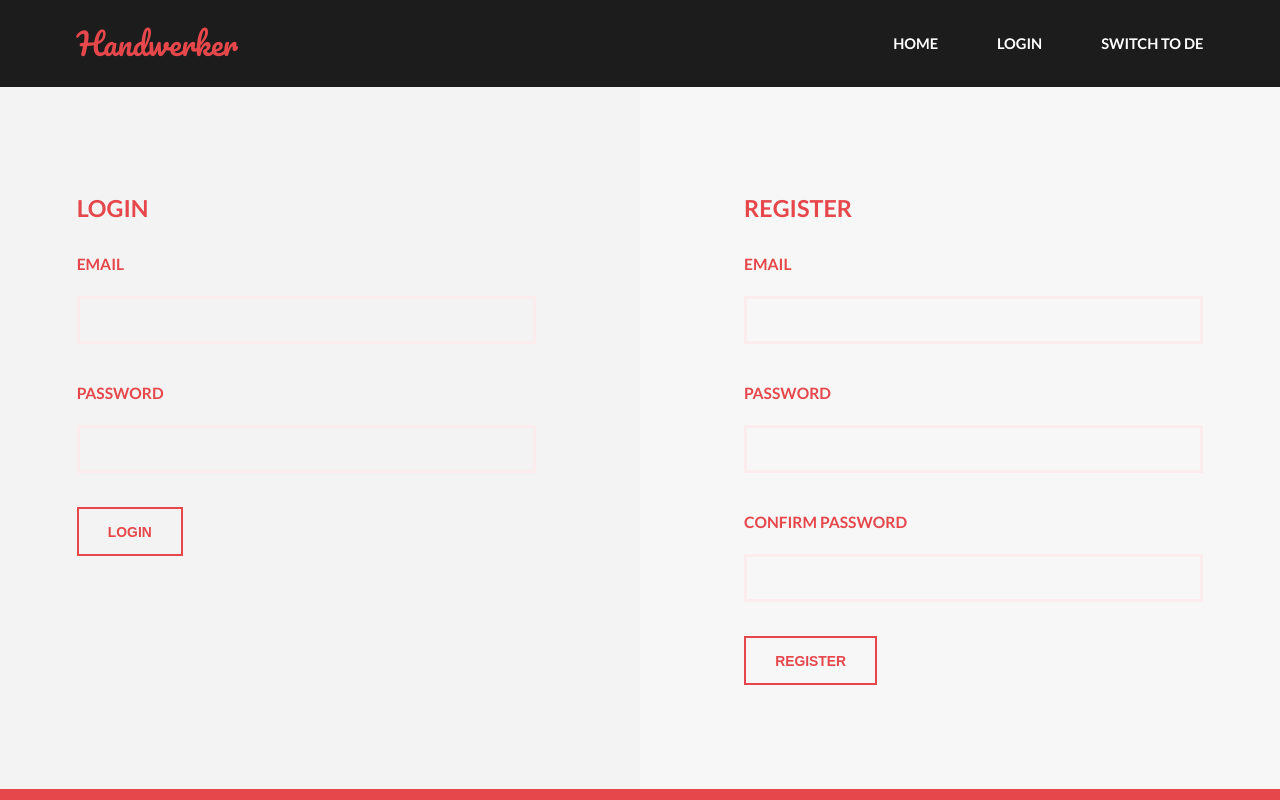
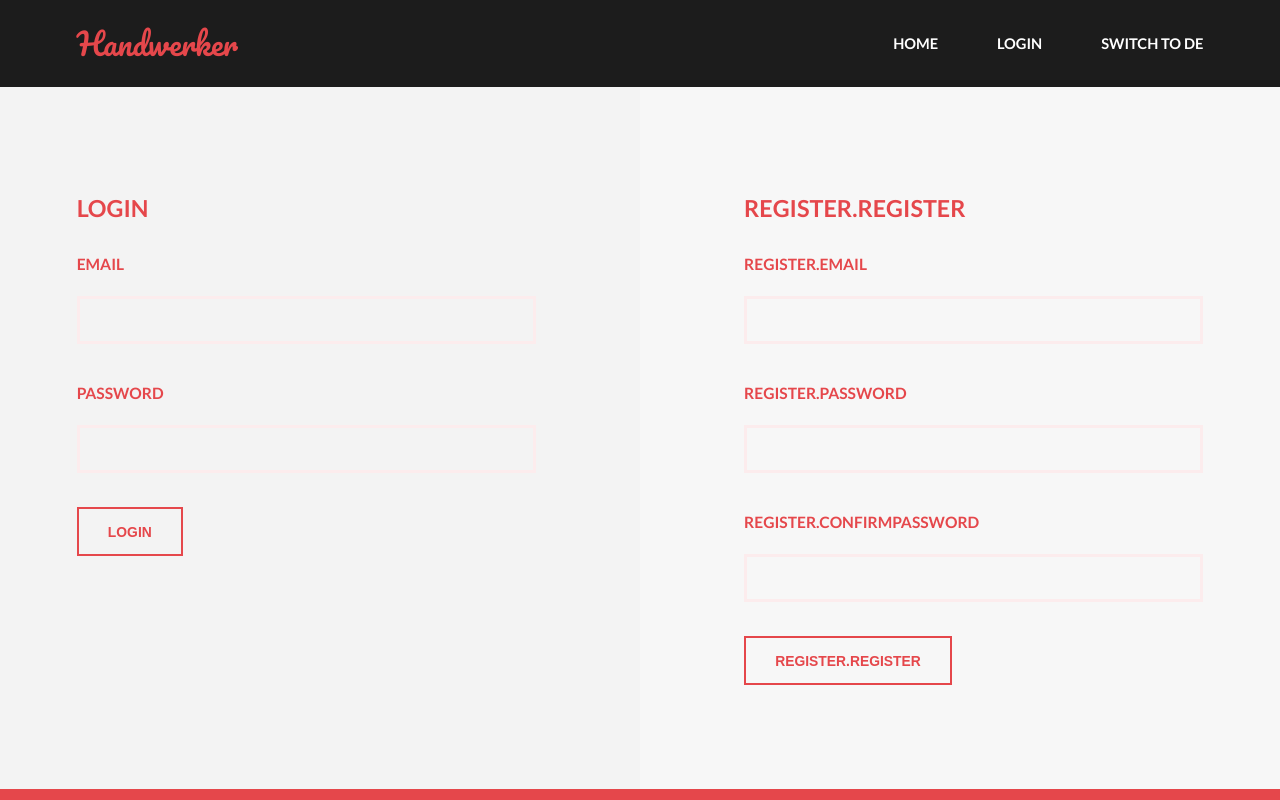
Before and after one commit to EresDev/handwerker-spa, a React (Create React App) app: page /login in a window 1280 px wide. Shown: the top 800 px of the page. Built offline with nearby package versions, Linux system fonts and the light colour scheme.

Commit message:
Translation added to register form

```diff
--- a/src/Login/RegisterForm.js
+++ b/src/Login/RegisterForm.js
@@ -1,7 +1,7 @@
 import React from 'react';
-import { Translation } from 'react-i18next';
+import { withTranslation } from 'react-i18next';
 
-export default class RegisterForm extends React.Component {
+class RegisterForm extends React.Component {
     constructor(props) {
         super(props);
         this.state = {
@@ -46,11 +46,7 @@ export default class RegisterForm extends React.Component {
                     <div id="register_form">
                         <div className="field">
                             <label htmlFor="email" className="required">
-                                <Translation>
-                                {
-                                    t => t('Email')
-                                }
-                                </Translation>
+                                {this.props.t("common:register.email")}
                             </label>
                             <input type="email" id="email" required="required"
                                    value={this.state.email}
@@ -59,7 +55,9 @@ export default class RegisterForm extends React.Component {
                         </div>
                         <div className="field">
                             <label htmlFor="password"
-                                   className="required">Password</label><input
+                                   className="required">
+                                {this.props.t("common:register.password")}
+                            </label><input
                             type="password" id="password"
                             required="required" minLength={6} maxLength={4096}
                             value={this.state.password}
@@ -67,7 +65,9 @@ export default class RegisterForm extends React.Component {
                         />
                         </div>
                         <div className="field"><label htmlFor="confirm_password"
-                                                      className="required">Confirm Password</label><input
+                                                      className="required">
+                            {this.props.t("common:register.confirmPassword")}
+                        </label><input
                             type="password" id="confirm_password"
                             required="required" minLength={6}
                             maxLength={4096}
@@ -77,7 +77,9 @@ export default class RegisterForm extends React.Component {
                         <div>
                             <ul className="actions">
                                 <li>
-                                    <button type="submit" className="alt">Register</button>
+                                    <button type="submit" className="alt">
+                                        {this.props.t("common:register.register")}
+                                    </button>
                                 </li>
                             </ul>
                         </div>
@@ -86,3 +88,5 @@ export default class RegisterForm extends React.Component {
         );
     }
 }
+
+export default withTranslation()(RegisterForm);
--- a/src/Login/index.js
+++ b/src/Login/index.js
@@ -1,8 +1,9 @@
 import React from 'react';
 import LoginForm from "./LoginForm";
 import RegisterForm from "./RegisterForm";
+import {withTranslation} from "react-i18next";
 
-export default class Login extends React.Component {
+class Login extends React.Component {
     render() {
         return (
             <section id="two" className="background">
@@ -18,7 +19,7 @@ export default class Login extends React.Component {
                     <article className="alt">
                         <div className="content">
                             <header>
-                                <h3>Register</h3>
+                                <h3>{this.props.t("common:register.register")}</h3>
                             </header>
                             <RegisterForm />
                         </div>
@@ -28,3 +29,5 @@ export default class Login extends React.Component {
         );
     }
 }
+
+export default withTranslation()(Login);
--- a/src/i18n.js
+++ b/src/i18n.js
@@ -1,29 +1,20 @@
 import i18n from "i18next";
 import {initReactI18next} from "react-i18next";
-
-// the translations
-// (tip move them in a JSON file and import them)
-const resources = {
-    en: {
-        translation: {
-            "Email": "Email"
-        }
-    },
-    de: {
-        translation: {
-            "Email": "E-mail"
-        }
-    }
-};
+import common_de from "./translations/de/common.json";
+import common_en from "./translations/en/common.json";
 
 i18n
     .use(initReactI18next) // passes i18n down to react-i18next
     .init({
-        resources,
+        resources: {
+            en: {
+                common: common_en
+            },
+            de: {
+                common: common_de
+            },
+        },
         lng: 'en',
-
-        keySeparator: false, // we do not use keys in form messages.welcome
-
         interpolation: {
             escapeValue: false // react already safes from xss
         }
--- /dev/null
+++ b/src/translations/de/common.json
@@ -0,0 +1,8 @@
+{
+  "register": {
+    "email": "E-mail",
+    "password": "Passwort",
+    "confirmPassword": "Kennwort bestätigen",
+    "register": "Registrieren"
+  }
+}
--- /dev/null
+++ b/src/translations/en/common.json
@@ -0,0 +1,8 @@
+{
+  "register": {
+    "email": "Email",
+    "password": "Password",
+    "confirmPassword": "Confirm Password",
+    "register": "Register"
+  }
+}
```
